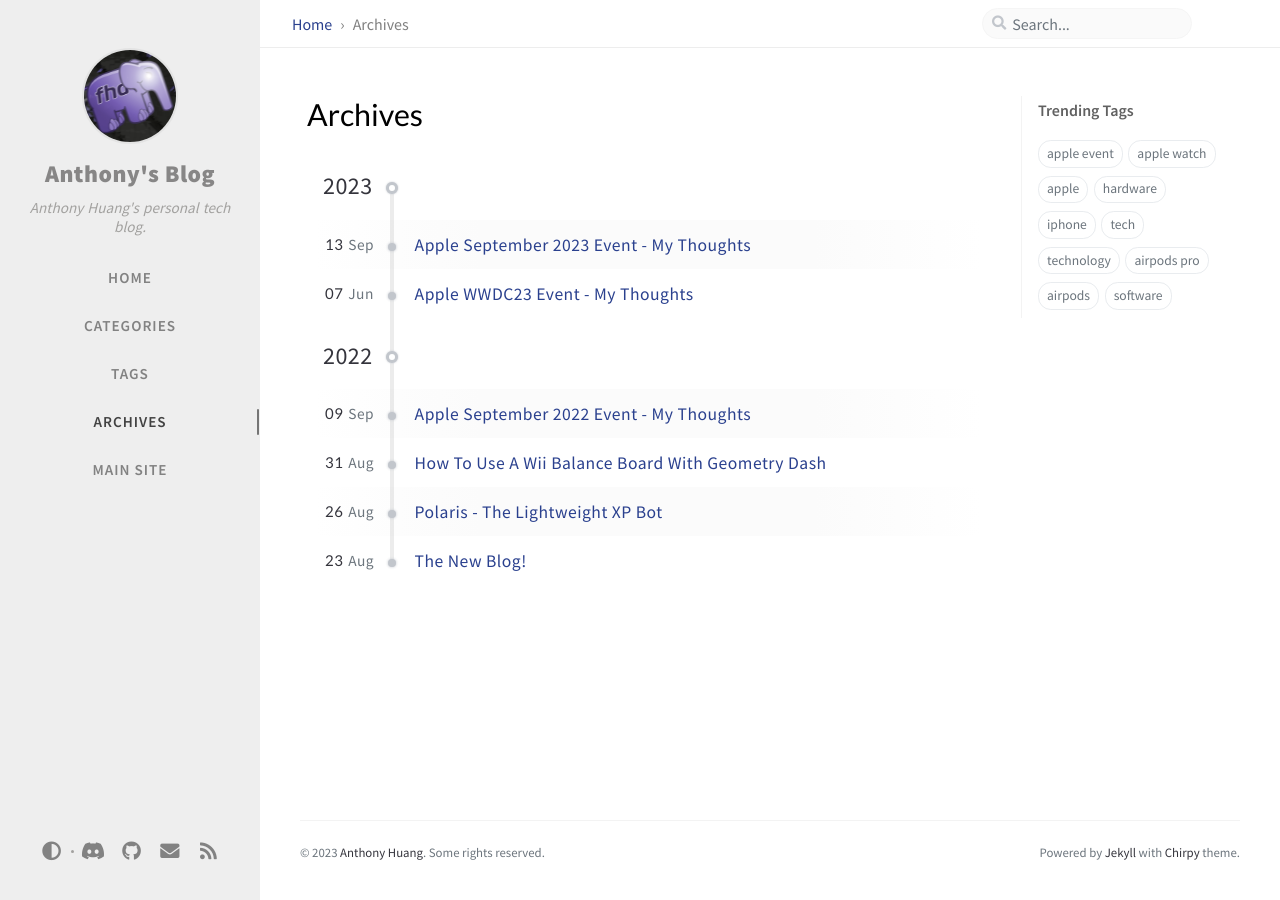
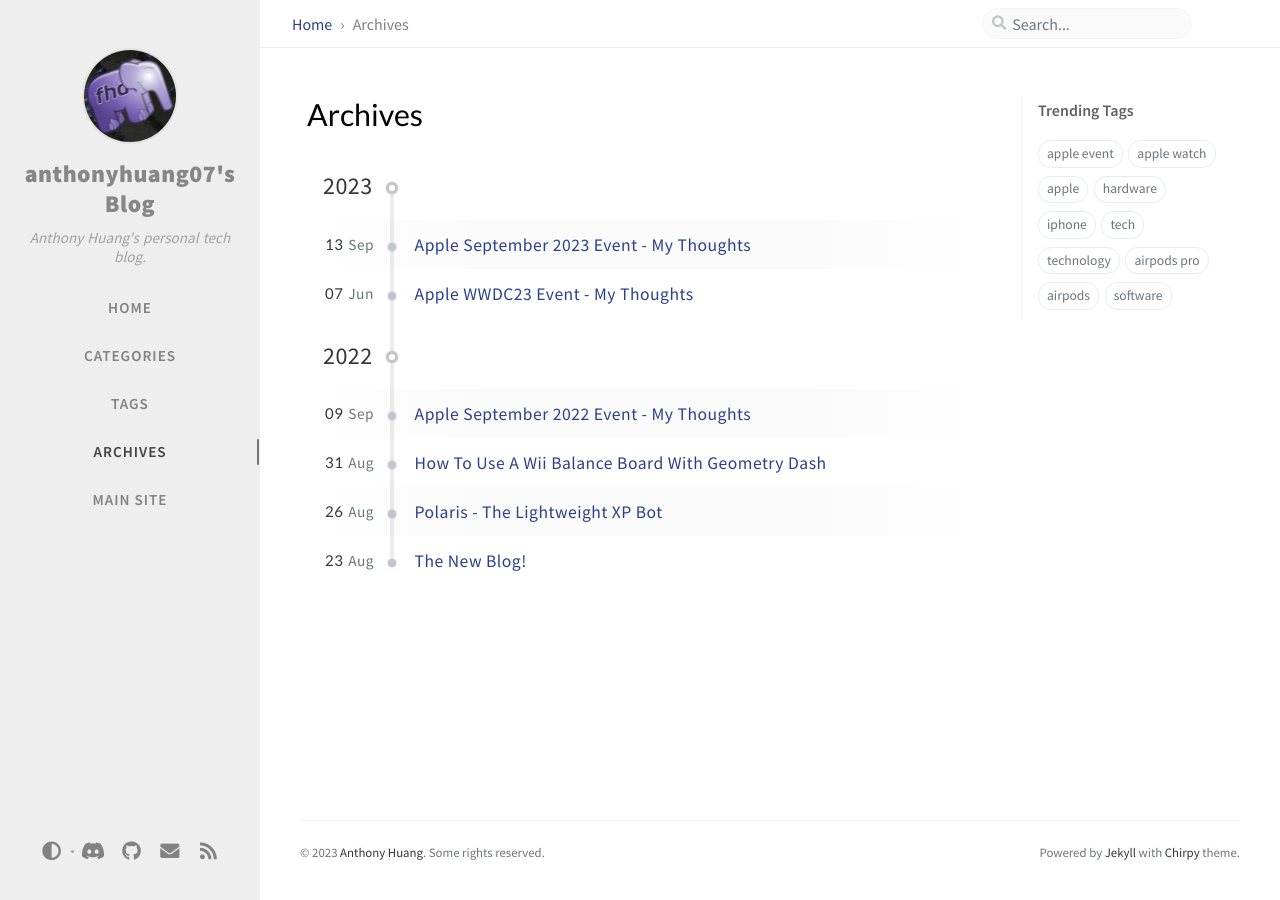
Before and after one commit to anthonyhuang07/blog.ah07.xyz, a Jekyll site: the page built from _tabs/archives.md, in a window 1280 px wide. Built offline with Jekyll 4.4.1, drawn with Linux system fonts in a browser that asks for light colours; nearby versions of some CDN libraries; comment, search, counter and statistics services are not loaded.

Commit message:
wgeres tghe igs

```diff
--- a/_config.yml
+++ b/_config.yml
@@ -17,7 +17,7 @@ timezone: America/Toronto
 # jekyll-seo-tag settings › https://github.com/jekyll/jekyll-seo-tag/blob/master/docs/usage.md
 # ↓ --------------------------
 
-title: Anthony's Blog                          # the main title
+title: anthonyhuang07's Blog                          # the main title
 
 tagline: Anthony Huang's personal tech blog.   # it will display as the sub-title
 
```
